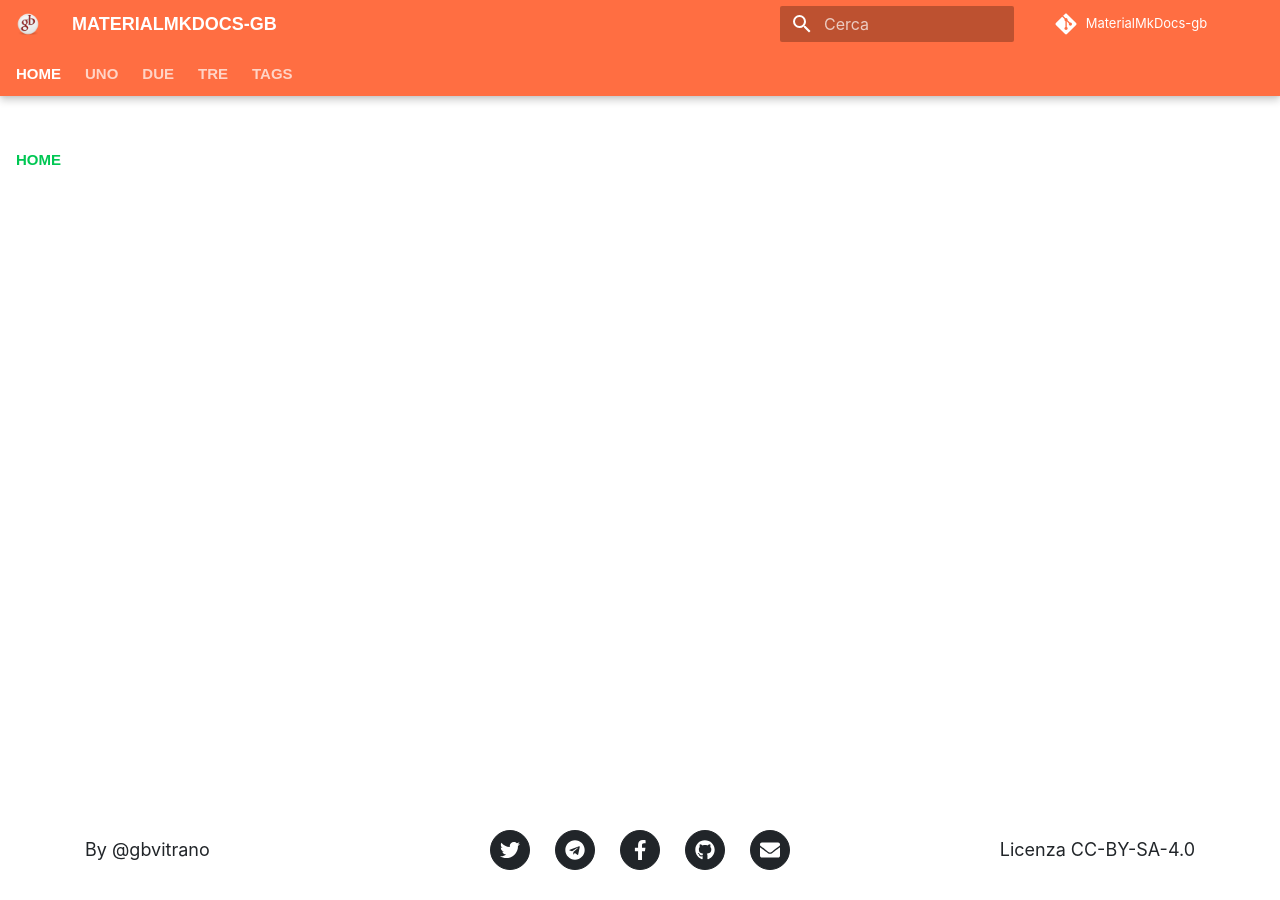
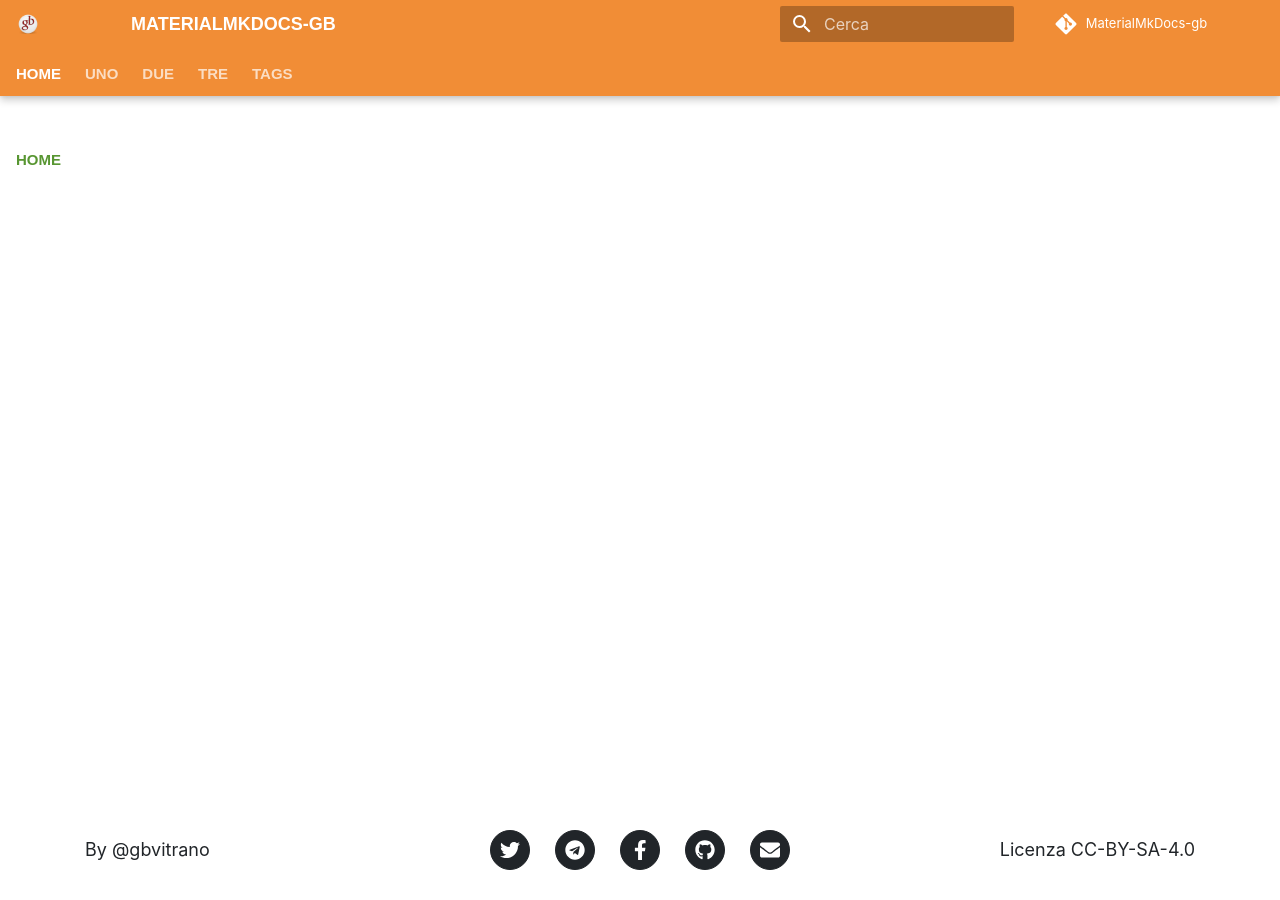
Before and after one commit to gbvitrano/MaterialMkDocs-gb, an MkDocs documentation site: the page built from docs/index.md, in a window 1280 px wide. Built offline with MkDocs 1.6.1 and Material for MkDocs 9.7.7, drawn with Linux system fonts in a browser that asks for light colours; nearby versions of some CDN libraries; some web fonts are replaced; comment, search, counter and statistics services are not loaded.

Commit message:
Update gbextra.css

```diff
--- a/docs/stylesheets/gbextra.css
+++ b/docs/stylesheets/gbextra.css
@@ -11,7 +11,7 @@
 .md-source__icon+,
 .md-source__repository {
   font-family: "TruenoLight", /*Oswald,*/ sans-serif;
-  /*text-transform: uppercase;*/
+  /* text-transform: uppercase;*/
   font-weight: bold;
 }
 
@@ -174,7 +174,7 @@
 
 
 /* logo personalizzato*/
- .md-header__button.md-logo img, .md-header__button.md-logo svg {/*height: 2.5rem!important;    width: 12rem!important;/* padding-right: 3rem!important; box-shadow: none !important; border: none !important;	border-radius:  none !important;	moz-border-radius: none !important; -webkit-border-radius: none !important;	background-color: transparent !important;}
+ .md-header__button.md-logo img, .md-header__button.md-logo svg {/*height: 2.5rem!important;    width: 12rem!important;*/ padding-right: 3rem!important; box-shadow: none !important; border: none !important;	border-radius:  none !important;	moz-border-radius: none !important; -webkit-border-radius: none !important;	background-color: transparent !important;}
 
 /* logo personalizzato mobile*/
  .md-nav__title .md-nav__button.md-logo img, .md-nav__title .md-nav__button.md-logo svg {fill: currentColor; display: block;/* height: 2.5rem!important; width: 12rem !important;*/ padding-right: 3rem; box-shadow: none !important;  border: none !important; border-radius: none !important; moz-border-radius: none !important; -webkit-border-radius: none !important;   background-color: transparent !important;}
```
